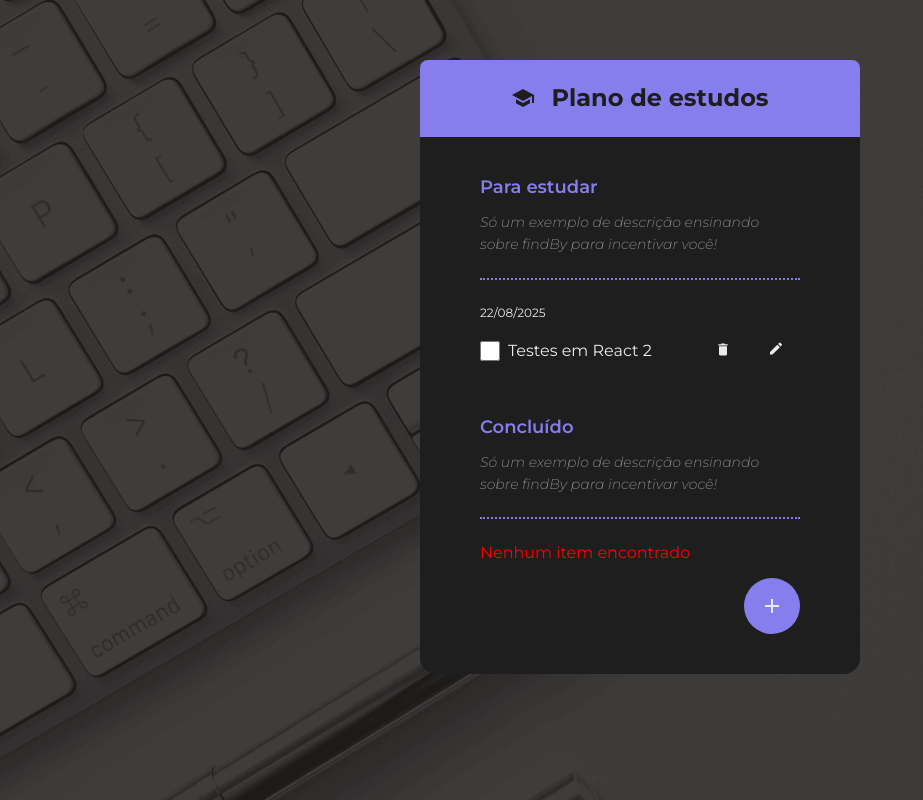
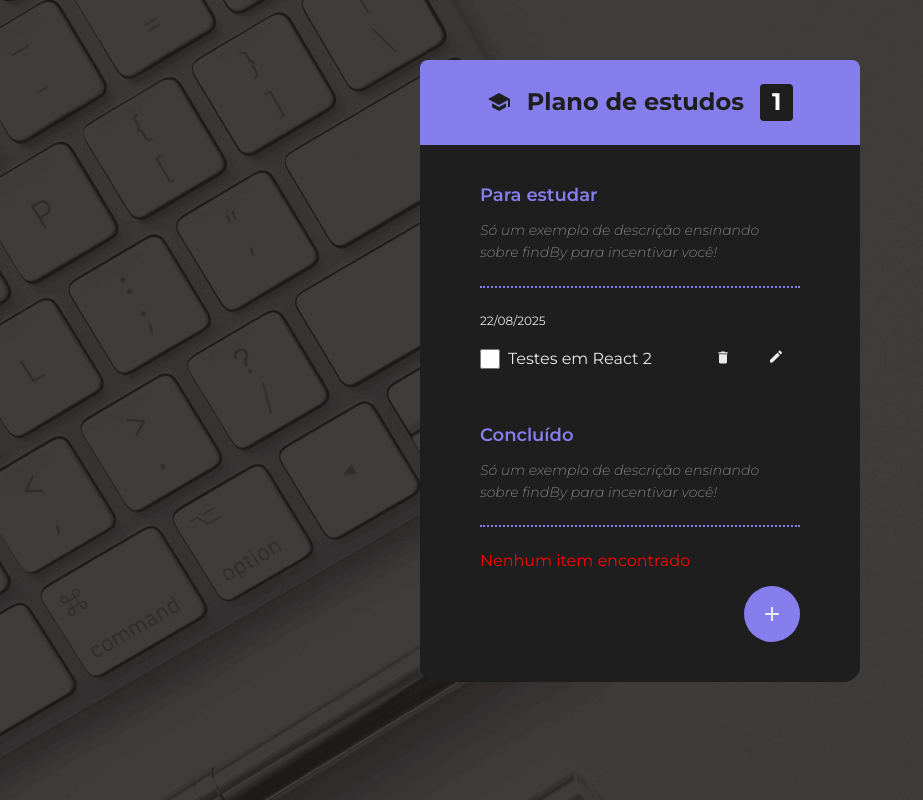
Before and after one commit to joaodos3v/4872--react-testes-iniciantes, a React (Vite) app: page / in a window 1280 px wide. Shown: the whole page, without its empty margins (0-923 px from the left). Built offline with nearby package versions, Linux system fonts and the light colour scheme; data requests are answered from the project's data file.

Commit message:
video 6.3

```diff
--- a/src/App.jsx
+++ b/src/App.jsx
@@ -8,6 +8,7 @@ import FormToDo from "./components/FormToDo";
 import { Header } from "./components/Header";
 import { Heading } from "./components/Heading";
 import { IconPlus, IconSchool } from "./components/icons";
+import { ToDoCount } from "./components/ToDoCount";
 import ToDoGroup from "./components/ToDoGroup";
 import { TodoContext } from "./components/TodoProvider/TodoContext";
 
@@ -21,6 +22,7 @@ function App() {
         <Header>
           <Heading>
             <IconSchool /> Plano de estudos
+            <ToDoCount />
           </Heading>
         </Header>
 
--- /dev/null
+++ b/src/components/ToDoCount/index.jsx
@@ -0,0 +1,18 @@
+import { useEffect, useState } from "react";
+import { getTodos } from "../../services/TodoService";
+import "./todo-count.style.css";
+
+export function ToDoCount() {
+  const [count, setCount] = useState(0);
+
+  useEffect(() => {
+    const fetchTodos = async () => {
+      const todosFromApi = await getTodos();
+      setCount(todosFromApi.length);
+    };
+
+    fetchTodos();
+  }, []);
+
+  return <span className="todo-count">{count}</span>;
+}
--- /dev/null
+++ b/src/components/ToDoCount/todo-count.style.css
@@ -0,0 +1,6 @@
+.todo-count {
+  background-color: #1e1e1e;
+  color: white;
+  padding: 4px 12px;
+  border-radius: 4px;
+}
```
Also changed, not shown: 1 other file (tests, documents, lock files or other folders).
